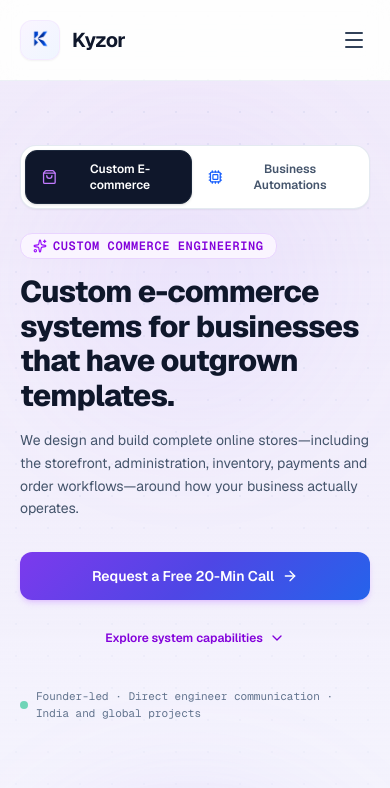
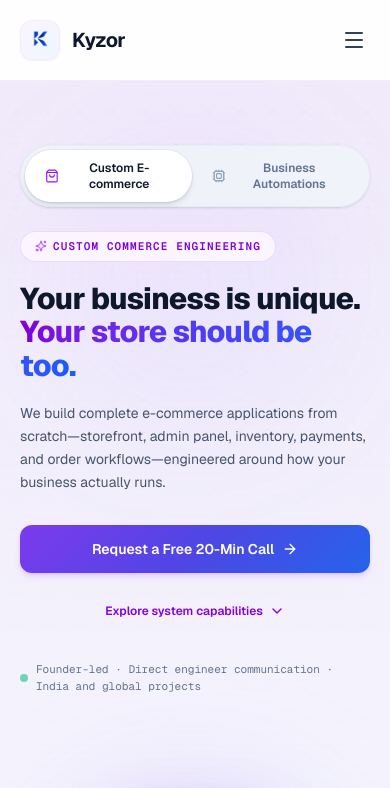
Before and after one commit to arbazkhan675/kyzor, a Next.js app: page / in a window 390 px wide. Shown: the top 788 px of the page. Built offline with nearby package versions, Linux system fonts and the light colour scheme; grey boxes are pictures that could not be loaded.

Commit message:
style: redesign tab switcher with pill-slider, sharpen hero copy with gradient headlines, rebuild automation visual into dark pipeline flow card

```diff
--- a/components/home/HeroTabSection.tsx
+++ b/components/home/HeroTabSection.tsx
@@ -107,13 +107,13 @@ function HeroTabContent() {
           {/* Left Column: Switcher, Copy, CTAs, Trust Line */}
           <div className="lg:col-span-6 space-y-6 text-left">
 
-            {/* 1. Compact Service Switcher */}
+            {/* 1. Premium Service Switcher */}
             <div className="flex justify-start">
               <div
                 ref={tabListRef}
                 role="tablist"
                 aria-label="Core Agency Capabilities"
-                className="inline-flex items-center rounded-[16px] bg-white p-1 border border-slate-200/90 shadow-xs"
+                className="inline-flex items-center rounded-full bg-slate-100/80 p-1 border border-slate-200/60 shadow-sm backdrop-blur-sm"
               >
                 <button
                   id="tab-ecommerce"
@@ -124,13 +124,15 @@ function HeroTabContent() {
                   tabIndex={activeTab === "ecommerce" ? 0 : -1}
                   onClick={() => switchTab("ecommerce")}
                   onKeyDown={(e) => handleKeyDown(e, "ecommerce")}
-                  className={`inline-flex items-center gap-2 rounded-[12px] px-4 py-2.5 text-xs sm:text-sm font-semibold min-h-[44px] transition-all duration-200 focus-visible:ring-2 focus-visible:ring-purple-600 ${
+                  className={`inline-flex items-center gap-2 rounded-full px-5 py-2.5 text-xs sm:text-sm font-semibold min-h-[44px] transition-all duration-300 focus-visible:ring-2 focus-visible:ring-purple-600 focus-visible:ring-offset-2 ${
                     activeTab === "ecommerce"
-                      ? "bg-slate-900 text-white shadow-sm border border-slate-800"
-                      : "text-slate-600 hover:text-slate-900 hover:bg-slate-100/60"
+                      ? "bg-white text-slate-900 shadow-md ring-1 ring-slate-900/5"
+                      : "text-slate-500 hover:text-slate-700"
                   }`}
                 >
-                  <ShoppingBag className={`h-4 w-4 transition-transform ${activeTab === "ecommerce" ? "text-purple-400 scale-105" : "text-purple-600"}`} />
+                  <ShoppingBag className={`h-4 w-4 transition-colors duration-300 ${
+                    activeTab === "ecommerce" ? "text-purple-600" : "text-slate-400"
+                  }`} />
                   Custom E-commerce
                 </button>
 
@@ -143,13 +145,15 @@ function HeroTabContent() {
                   tabIndex={activeTab === "automations" ? 0 : -1}
                   onClick={() => switchTab("automations")}
                   onKeyDown={(e) => handleKeyDown(e, "automations")}
-                  className={`inline-flex items-center gap-2 rounded-[12px] px-4 py-2.5 text-xs sm:text-sm font-semibold min-h-[44px] transition-all duration-200 focus-visible:ring-2 focus-visible:ring-purple-600 ${
+                  className={`inline-flex items-center gap-2 rounded-full px-5 py-2.5 text-xs sm:text-sm font-semibold min-h-[44px] transition-all duration-300 focus-visible:ring-2 focus-visible:ring-blue-600 focus-visible:ring-offset-2 ${
                     activeTab === "automations"
-                      ? "bg-slate-900 text-white shadow-sm border border-slate-800"
-                      : "text-slate-600 hover:text-slate-900 hover:bg-slate-100/60"
+                      ? "bg-white text-slate-900 shadow-md ring-1 ring-slate-900/5"
+                      : "text-slate-500 hover:text-slate-700"
                   }`}
                 >
-                  <Cpu className={`h-4 w-4 transition-transform ${activeTab === "automations" ? "text-blue-400 scale-105" : "text-blue-600"}`} />
+                  <Cpu className={`h-4 w-4 transition-colors duration-300 ${
+                    activeTab === "automations" ? "text-blue-600" : "text-slate-400"
+                  }`} />
                   Business Automations
                 </button>
               </div>
@@ -157,29 +161,33 @@ function HeroTabContent() {
 
             {/* 2. Dynamic Eyebrow, H1 Headline & Description */}
             {activeTab === "ecommerce" ? (
-              <div className="space-y-4 animate-fade-in-up">
-                <span className="inline-flex items-center gap-1.5 px-3 py-1 rounded-[12px] bg-purple-50 border border-purple-200 text-xs font-mono text-purple-700 font-semibold uppercase tracking-wider">
-                  <Sparkles className="h-3.5 w-3.5 text-purple-600" />
+              <div className="space-y-5 animate-fade-in-up" key="ecom-copy">
+                <span className="inline-flex items-center gap-1.5 px-3.5 py-1.5 rounded-full bg-purple-50 border border-purple-200/80 text-[11px] font-mono text-purple-700 font-semibold uppercase tracking-widest">
+                  <Sparkles className="h-3 w-3 text-purple-500" />
                   Custom Commerce Engineering
                 </span>
-                <h1 className="text-3xl sm:text-4xl lg:text-5xl font-extrabold text-slate-900 tracking-tight leading-[1.15]">
-                  Custom e-commerce systems for businesses that have outgrown templates.
+                <h1 className="text-3xl sm:text-4xl lg:text-[3.25rem] font-extrabold text-slate-900 tracking-tight leading-[1.12]">
+                  Your business is unique.
+                  <br />
+                  <span className="bg-gradient-to-r from-purple-700 via-indigo-600 to-blue-600 bg-clip-text text-transparent">Your store should be too.</span>
                 </h1>
-                <p className="text-sm sm:text-base text-slate-600 leading-relaxed max-w-xl">
-                  We design and build complete online stores—including the storefront, administration, inventory, payments and order workflows—around how your business actually operates.
+                <p className="text-sm sm:text-[15px] text-slate-600 leading-relaxed max-w-lg">
+                  We build complete e-commerce applications from scratch—storefront, admin panel, inventory, payments, and order workflows—engineered around how your business actually runs.
                 </p>
               </div>
             ) : (
-              <div className="space-y-4 animate-fade-in-up">
-                <span className="inline-flex items-center gap-1.5 px-3 py-1 rounded-[12px] bg-blue-50 border border-blue-200 text-xs font-mono text-blue-700 font-semibold uppercase tracking-wider">
-                  <Cpu className="h-3.5 w-3.5 text-blue-600" />
+              <div className="space-y-5 animate-fade-in-up" key="auto-copy">
+                <span className="inline-flex items-center gap-1.5 px-3.5 py-1.5 rounded-full bg-blue-50 border border-blue-200/80 text-[11px] font-mono text-blue-700 font-semibold uppercase tracking-widest">
+                  <Zap className="h-3 w-3 text-blue-500" />
                   Business Automation
                 </span>
-                <h1 className="text-3xl sm:text-4xl lg:text-5xl font-extrabold text-slate-900 tracking-tight leading-[1.15]">
-                  Automate the work slowing your business down.
+                <h1 className="text-3xl sm:text-4xl lg:text-[3.25rem] font-extrabold text-slate-900 tracking-tight leading-[1.12]">
+                  Stop doing manually
+                  <br />
+                  <span className="bg-gradient-to-r from-blue-700 via-indigo-600 to-purple-600 bg-clip-text text-transparent">what software can handle.</span>
                 </h1>
-                <p className="text-sm sm:text-base text-slate-600 leading-relaxed max-w-xl">
-                  We connect WhatsApp, leads, documents, CRM systems and internal operations into reliable automated workflows—with human review where important decisions require it.
+                <p className="text-sm sm:text-[15px] text-slate-600 leading-relaxed max-w-lg">
+                  We connect WhatsApp, CRM, documents, and internal operations into reliable automated workflows—with human review built in where decisions require judgement.
                 </p>
               </div>
             )}
@@ -219,65 +227,84 @@ function HeroTabContent() {
                   <VideoShowcaseDeck />
                 </div>
               ) : (
-                /* Restored Original Automation Visual Workflow Card */
-                <div className="animate-fade-in-up rounded-[22px] border border-slate-200/90 bg-white p-6 sm:p-8 space-y-6 shadow-sm border-blue-100">
-                  <div className="flex items-center justify-between border-b border-slate-100 pb-4">
-                    <div className="flex items-center gap-2">
-                      <span className="inline-flex items-center gap-1.5 px-3 py-1 rounded-[12px] bg-blue-900 text-white text-[11px] font-mono font-semibold border border-blue-700">
-                        <Sparkles className="h-3 w-3 text-blue-300" />
-                        Kyzor-built workflow demonstration
-                      </span>
-                    </div>
-                    <span className="text-[11px] font-mono text-slate-500 font-semibold hidden sm:inline">
-                      6-Step Automated Execution
-                    </span>
+                /* Premium Automation Pipeline Flow Visual */
+                <div className="animate-fade-in-up relative">
+                  {/* Atmospheric blue glow behind the card */}
+                  <div className="absolute inset-0 flex items-center justify-center pointer-events-none">
+                    <div className="w-[320px] h-[320px] sm:w-[380px] sm:h-[380px] rounded-full bg-gradient-to-br from-blue-500/15 via-indigo-400/10 to-cyan-500/15 blur-3xl" />
                   </div>
 
-                  <div className="space-y-2">
-                    <h3 className="text-xl font-bold text-slate-900">WhatsApp Lead Qualification & CRM Workflow</h3>
-                    <p className="text-xs sm:text-sm text-slate-600 leading-relaxed">
-                      Demonstration of instant customer inquiry intake, automated WhatsApp qualification, direct CRM record insertion, sales team notification, and human escalation guardrails.
-                    </p>
+                  <div className="relative rounded-[24px] bg-gradient-to-br from-slate-900 via-slate-900 to-indigo-950 border border-slate-700/50 p-6 sm:p-8 space-y-6 shadow-[0_20px_60px_-12px_rgba(37,99,235,0.25),0_8px_24px_-8px_rgba(0,0,0,0.3)] overflow-hidden">
+                    {/* Subtle grid texture overlay */}
+                    <div className="absolute inset-0 opacity-[0.04] pointer-events-none" style={{ backgroundImage: 'radial-gradient(circle at 1px 1px, white 1px, transparent 1px)', backgroundSize: '24px 24px' }} />
+
+                    {/* Header bar */}
+                    <div className="relative flex items-center justify-between">
+                      <div className="flex items-center gap-3">
+                        <div className="w-8 h-8 rounded-[10px] bg-gradient-to-br from-blue-500 to-indigo-600 flex items-center justify-center shadow-lg shadow-blue-500/30">
+                          <Workflow className="h-4 w-4 text-white" />
                         </div>
-
-                  {/* 6-Step Visual Process Card Flow */}
-                  <div className="grid grid-cols-2 sm:grid-cols-3 md:grid-cols-6 gap-2.5 pt-1">
-                    <div className="rounded-[12px] border border-slate-200 bg-slate-50 p-2.5 space-y-1.5 text-center">
-                      <div className="w-7 h-7 rounded-[8px] bg-blue-100 text-blue-700 flex items-center justify-center mx-auto text-xs font-bold font-mono">1</div>
-                      <span className="text-[11px] font-bold text-slate-900 block leading-tight">Lead Form Submission</span>
+                        <div>
+                          <span className="text-[11px] font-mono text-blue-400 font-semibold uppercase tracking-wider block">Kyzor Automation</span>
+                          <span className="text-xs text-slate-400 font-medium">Live workflow demonstration</span>
                         </div>
-                    <div className="rounded-[12px] border border-slate-200 bg-slate-50 p-2.5 space-y-1.5 text-center">
-                      <div className="w-7 h-7 rounded-[8px] bg-emerald-100 text-emerald-700 flex items-center justify-center mx-auto text-xs font-bold font-mono">2</div>
-                      <span className="text-[11px] font-bold text-slate-900 block leading-tight">WhatsApp Response</span>
                       </div>
-                    <div className="rounded-[12px] border border-slate-200 bg-slate-50 p-2.5 space-y-1.5 text-center">
-                      <div className="w-7 h-7 rounded-[8px] bg-purple-100 text-purple-700 flex items-center justify-center mx-auto text-xs font-bold font-mono">3</div>
-                      <span className="text-[11px] font-bold text-slate-900 block leading-tight">Qualification Questions</span>
-                    </div>
-                    <div className="rounded-[12px] border border-slate-200 bg-slate-50 p-2.5 space-y-1.5 text-center">
-                      <div className="w-7 h-7 rounded-[8px] bg-indigo-100 text-indigo-700 flex items-center justify-center mx-auto text-xs font-bold font-mono">4</div>
-                      <span className="text-[11px] font-bold text-slate-900 block leading-tight">CRM/DB Insertion</span>
-                    </div>
-                    <div className="rounded-[12px] border border-slate-200 bg-slate-50 p-2.5 space-y-1.5 text-center">
-                      <div className="w-7 h-7 rounded-[8px] bg-amber-100 text-amber-700 flex items-center justify-center mx-auto text-xs font-bold font-mono">5</div>
-                      <span className="text-[11px] font-bold text-slate-900 block leading-tight">Sales Notification</span>
-                    </div>
-                    <div className="rounded-[12px] border border-slate-200 bg-slate-50 p-2.5 space-y-1.5 text-center">
-                      <div className="w-7 h-7 rounded-[8px] bg-red-100 text-red-700 flex items-center justify-center mx-auto text-xs font-bold font-mono">6</div>
-                      <span className="text-[11px] font-bold text-slate-900 block leading-tight">Human Escalation</span>
+                      <div className="flex items-center gap-1.5">
+                        <span className="w-2 h-2 rounded-full bg-emerald-400 animate-pulse" />
+                        <span className="text-[10px] font-mono text-emerald-400 font-semibold">ACTIVE</span>
                       </div>
                     </div>
 
-                  <div className="flex flex-wrap gap-2 pt-2">
-                    {["Official WhatsApp Cloud API", "Custom Webhooks", "Validation Guardrails", "Human Review Handoff"].map((tag) => (
+                    {/* Pipeline flow — vertical connected steps */}
+                    <div className="relative space-y-1">
+                      {[
+                        { step: 1, label: "Lead Form Submitted", detail: "Website form → webhook trigger", icon: Zap, color: "from-blue-500 to-blue-600", iconBg: "bg-blue-500/20", textColor: "text-blue-400" },
+                        { step: 2, label: "WhatsApp Auto-Response", detail: "Instant confirmation sent via API", icon: MessageSquare, color: "from-emerald-500 to-emerald-600", iconBg: "bg-emerald-500/20", textColor: "text-emerald-400" },
+                        { step: 3, label: "Qualification & Scoring", detail: "Budget, timeline, scope evaluated", icon: Shield, color: "from-purple-500 to-purple-600", iconBg: "bg-purple-500/20", textColor: "text-purple-400" },
+                        { step: 4, label: "CRM Record Created", detail: "Contact + deal inserted in database", icon: Database, color: "from-indigo-500 to-indigo-600", iconBg: "bg-indigo-500/20", textColor: "text-indigo-400" },
+                        { step: 5, label: "Team Notification", detail: "Slack + email alert to sales", icon: Zap, color: "from-amber-500 to-amber-600", iconBg: "bg-amber-500/20", textColor: "text-amber-400" },
+                        { step: 6, label: "Human Review Gate", detail: "High-value leads escalated instantly", icon: Users, color: "from-rose-500 to-rose-600", iconBg: "bg-rose-500/20", textColor: "text-rose-400" },
+                      ].map((item, i) => {
+                        const StepIcon = item.icon;
+                        return (
+                          <div key={item.step} className="relative flex items-center gap-4 group">
+                            {/* Vertical connector line */}
+                            {i < 5 && (
+                              <div className="absolute left-[19px] top-[40px] w-px h-[calc(100%)] bg-gradient-to-b from-slate-600 to-slate-700/50" />
+                            )}
+
+                            {/* Step node */}
+                            <div className={`relative z-10 w-10 h-10 rounded-xl ${item.iconBg} border border-slate-700/60 flex items-center justify-center shrink-0 group-hover:scale-110 transition-transform duration-300`}>
+                              <StepIcon className={`h-4 w-4 ${item.textColor}`} />
+                            </div>
+
+                            {/* Step content */}
+                            <div className="flex-1 py-2.5 flex items-center justify-between rounded-xl px-3 bg-slate-800/40 border border-slate-700/30 group-hover:bg-slate-800/60 group-hover:border-slate-600/40 transition-all duration-300">
+                              <div>
+                                <span className="text-sm font-semibold text-slate-200 block leading-tight">{item.label}</span>
+                                <span className="text-[11px] text-slate-500 font-mono">{item.detail}</span>
+                              </div>
+                              <span className={`text-[10px] font-mono font-bold ${item.textColor} bg-slate-800 px-2 py-0.5 rounded-md border border-slate-700/60 hidden sm:inline`}>
+                                STEP {item.step}
+                              </span>
+                            </div>
+                          </div>
+                        );
+                      })}
+                    </div>
+
+                    {/* Bottom tech stack tags */}
+                    <div className="relative flex flex-wrap gap-2 pt-2 border-t border-slate-700/40">
+                      {["WhatsApp Cloud API", "Webhooks", "Validation Guards", "Human Escalation"].map((tag) => (
                         <span
                           key={tag}
-                        className="inline-flex items-center gap-1 px-2.5 py-1 rounded-[8px] bg-slate-50 border border-slate-200 text-[11px] font-mono text-slate-700"
+                          className="inline-flex items-center gap-1.5 px-2.5 py-1 rounded-lg bg-slate-800/60 border border-slate-700/50 text-[10px] font-mono text-slate-400"
                         >
-                        <CheckCircle2 className="h-3 w-3 text-blue-700" />
+                          <CheckCircle2 className="h-3 w-3 text-blue-500" />
                           {tag}
                         </span>
                       ))}
+                    </div>
                   </div>
                 </div>
               )}
```
Also changed, not shown: 1 other file (tests, documents, lock files or other folders). Lines whose indentation alone changed are shown as unchanged.
